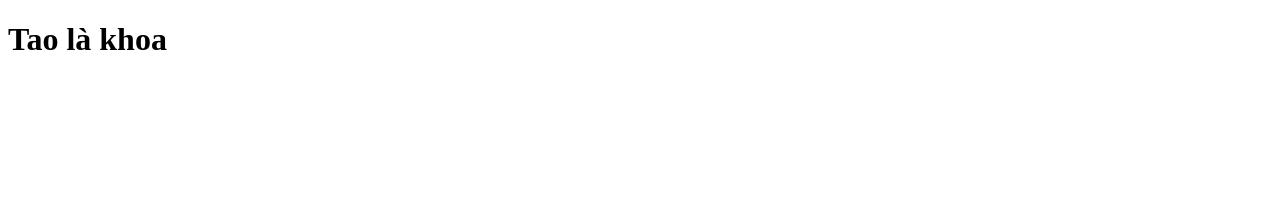
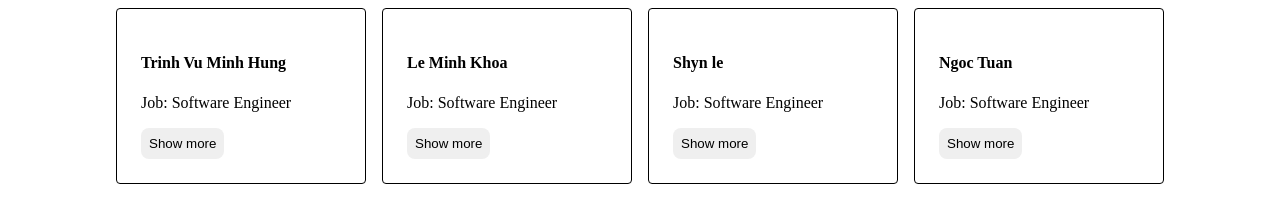
Before and after one commit to Khoalm99/testgit, a plain HTML site: page index.html in a window 1280 px wide. Drawn offline with Linux system fonts and the light colour scheme.

Commit message:
feature: add NameCard HTML and CSS

```diff
--- a/index.html
+++ b/index.html
@@ -1,12 +1,34 @@
 <!DOCTYPE html>
 <html lang="en">
-<head>
-    <meta charset="UTF-8">
-    <meta http-equiv="X-UA-Compatible" content="IE=edge">
-    <meta name="viewport" content="width=device-width, initial-scale=1.0">
-    <title>Document</title>
-</head>
-<body>
-    <h1>Tao là khoa</h1>
-</body>
+  <head>
+    <meta charset="UTF-8" />
+    <meta http-equiv="X-UA-Compatible" content="IE=edge" />
+    <meta name="viewport" content="width=device-width, initial-scale=1.0" />
+    <link rel="stylesheet" href="./style.css" />
+    <title>Test github</title>
+  </head>
+  <body>
+    <div class="container">
+      <div class="name-card">
+        <h4>Trinh Vu Minh Hung</h4>
+        <p>Job: Software Engineer</p>
+        <button>Show more</button>
+      </div>
+      <div class="name-card">
+        <h4>Le Minh Khoa</h4>
+        <p>Job: Software Engineer</p>
+        <button>Show more</button>
+      </div>
+      <div class="name-card">
+        <h4>Shyn le</h4>
+        <p>Job: Software Engineer</p>
+        <button>Show more</button>
+      </div>
+      <div class="name-card">
+        <h4>Ngoc Tuan</h4>
+        <p>Job: Software Engineer</p>
+        <button>Show more</button>
+      </div>
+    </div>
+  </body>
 </html>
--- a/style.css
+++ b/style.css
@@ -1,5 +1,32 @@
-h1 {
+/* h1 {
     color: red;
     font-size: 20px;
 
+} */
+
+.container {
+  display: flex;
+  align-items: center;
+  justify-content: center;
+  gap: 16px;
 }
+
+.name-card {
+  border-radius: 4px;
+  border: 1px solid #000;
+  padding: 24px;
+  width: 200px;
+}
+
+button {
+  border: none;
+  outline: none;
+  padding: 8px;
+  border-radius: 8px;
+  cursor: pointer;
+  transition: all 0.3s;
+}
+
+button:hover {
+  transform: scale(1.2);
+}
```
